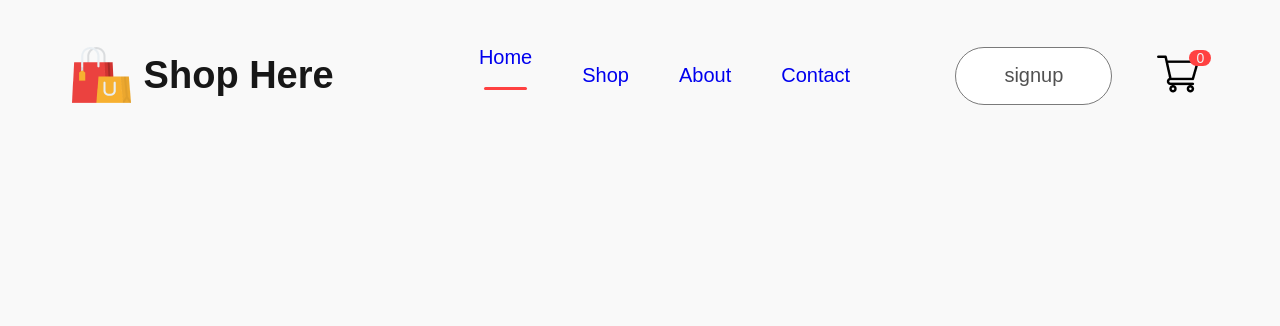
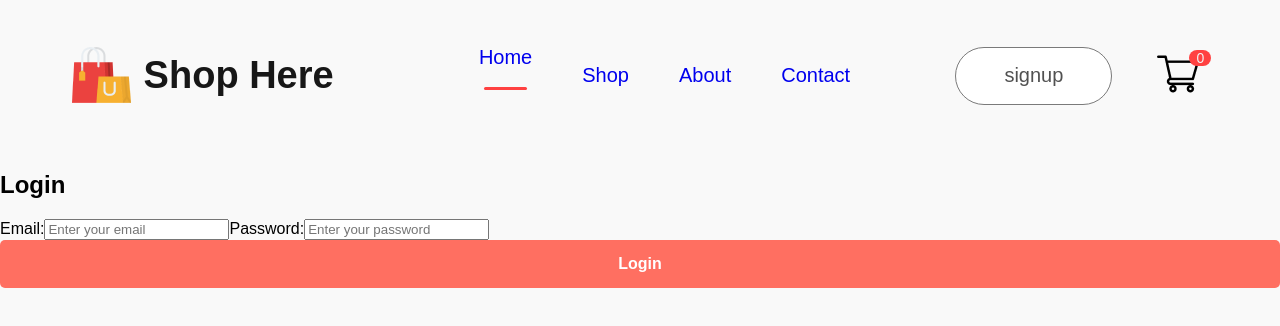
Before and after one commit to srikar-hub/Promote-Handlooms, a React (Create React App) app: page /loginSecurity in a window 1280 px wide. Shown: the top 326 px of the page. Built offline with nearby package versions, Linux system fonts and the light colour scheme.

Commit message:
created axiosInstance and implemented jwt from frontend added logotu funtionality also

```diff
--- a/src/App.js
+++ b/src/App.js
@@ -10,21 +10,26 @@ import Signup from './Pages/Signup';
 import ForgotPassword from './Pages/ForgotPassword';
 import SetPassword from './Pages/SetPassword';
 import Collection from './Components/Collections/Collection';
+import LoginSecutiy from './Pages/LoginSecutiy';
+import ProtectedRoute from './Pages/ProtectedRoute';
+import Logout from './Pages/Logout';
 function App() {
   return (
         <>
         <Navbar/>
         <Routes>
-          <Route path="/" element={<Home/>}/>
-          <Route path="/items" element={<Collection/>}>
+          <Route path="/" element={<ProtectedRoute><Home/></ProtectedRoute>}/>
+          <Route path="/items" element={<ProtectedRoute><Collection/></ProtectedRoute>}>
           <Route path=':itemId' element={<Collection/>}/>
           </Route>
           <Route path='/forgotPassword' element={<ForgotPassword/>} />
           <Route path='/setPassword' element={<SetPassword/>} />
           <Route path="/about" element={<Home/>}/>
           <Route path="/signup" element={<Signup/>}/>
-          <Route path='/carts' element={<Carts/>}/>
+          <Route path='/carts' element={<ProtectedRoute><Carts/></ProtectedRoute>}/>
+          <Route path='/loginSecurity' element={<LoginSecutiy/>}/>
           <Route path='/login' element={<Login/>}></Route>
+          <Route path='/logout' element={<Logout/>}  />
           <Route path="/product" element={<Product/>}>
             <Route path=':productId'element={<Product/>} />
           </Route>
--- /dev/null
+++ b/src/Pages/LoginSecutiy.jsx
@@ -0,0 +1,73 @@
+import React, { useState } from "react";
+import axiosInstance from "./axiosInstance";
+import { ToastContainer, toast } from "react-toastify";
+import "react-toastify/dist/ReactToastify.css";
+import { useNavigate } from "react-router-dom";
+
+export default function LoginSecutiy() {
+  const [formData, setFormData] = useState({
+    email: "",
+    password: "",
+  });
+
+  const navigate = useNavigate();
+
+  const handleChange = (e) => {
+    setFormData({ ...formData, [e.target.name]: e.target.value });
+  };
+
+  const handleSubmit = async (e) => {
+    e.preventDefault();
+    try {
+      const response = await axiosInstance.post("/users/loginSecurity", formData);
+
+      if (response.data !== "fail") {
+        localStorage.setItem("token", response.data); // Save JWT token to localStorage
+        toast.success("Login Successful! Redirecting to Home...", {
+          position: "top-right",
+          autoClose: 3000,
+          onClose: () => navigate("/"),
+        });
+      } else {
+        toast.error("Invalid email or password.", { position: "top-left", autoClose: 3000 });
+      }
+    } catch (error) {
+      console.error("Login Error:", error);
+      toast.error("Something went wrong. Please try again later.", { position: "top-left", autoClose: 3000 });
+    }
+  };
+
+  return (
+    <div className="login-container">
+      <form onSubmit={handleSubmit}>
+        <h2>Login</h2>
+        <label>
+          Email:
+          <input
+            type="email"
+            name="email"
+            id="email"
+            placeholder="Enter your email"
+            value={formData.email}
+            onChange={handleChange}
+            required
+          />
+        </label>
+        <label>
+          Password:
+          <input
+            type="password"
+            name="password"
+            id="password"
+            placeholder="Enter your password"
+            value={formData.password}
+            onChange={handleChange}
+            required
+          />
+        </label>
+        <button type="submit">Login</button>
+        <ToastContainer />
+      </form>
+    </div>
+  );
+}
--- /dev/null
+++ b/src/Pages/Logout.jsx
@@ -0,0 +1,18 @@
+
+import { useNavigate } from 'react-router-dom';
+export default function Logout() {
+  const  navigate = useNavigate();
+  const logout = () =>{
+    localStorage.removeItem("token");
+
+
+    navigate("/loginSecurity");
+  }
+
+    return(
+   <>
+   <button onClick={logout}>Logout </button>
+   </>
+    );
+
+}
--- /dev/null
+++ b/src/Pages/ProtectedRoute.jsx
@@ -0,0 +1,10 @@
+import React from "react";
+import { Navigate } from "react-router-dom";
+
+const ProtectedRoute = ({ children }) => {
+  const token = localStorage.getItem("token");
+
+  return token ? children : <Navigate to="/loginSecurity" />;
+};
+
+export default ProtectedRoute;
--- /dev/null
+++ b/src/Pages/axiosInstance.js
@@ -0,0 +1,19 @@
+import axios from "axios";
+
+// Create an Axios instance
+const axiosInstance = axios.create({
+  baseURL: "http://localhost:8080/api", // Base URL for the API
+});
+
+// Add an interceptor to include the JWT token in headers
+axiosInstance.interceptors.request.use((config) => {
+  const token = localStorage.getItem("token"); // Get the token from localStorage
+  if (token) {
+    config.headers.Authorization = `Bearer ${token}`;
+  }
+  return config;
+}, (error) => {
+  return Promise.reject(error);
+});
+
+export default axiosInstance;
```
